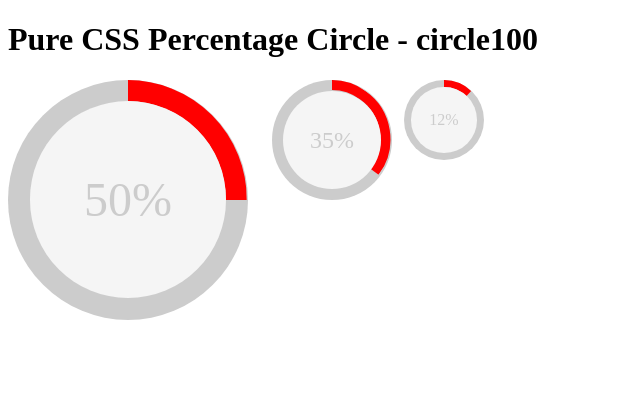
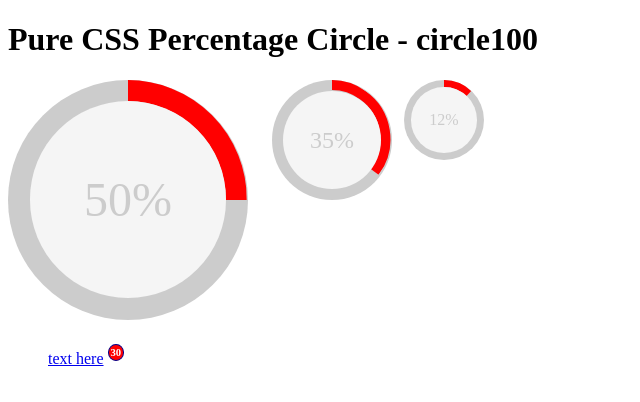
Before and after one commit to leotheobald/circleless, a website: page index.html in a window 1280 px wide. Shown: the full height of the page, 0-640 px from the left. Drawn offline with Linux system fonts and the light colour scheme.

Commit message:
added html snippet for basket count plus some less styling

```diff
--- a/assets/js/input.js
+++ b/assets/js/input.js
@@ -1,7 +1,7 @@
-$(document).ready(function() {
-    console.log( "ready!" );
-
-    // Take the form input value and apply it to cthe p** class and span text.
-    //bbb;
-
-});
+// $(document).ready(function() {
+//     console.log( "ready!" );
+//
+//     // Take the form input value and apply it to cthe p** class and span text.
+//     //bbb;
+//
+// });
--- a/assets/less/circle.less
+++ b/assets/less/circle.less
@@ -191,3 +191,29 @@
     }
 
 }
+
+.test {
+  clear: both;
+  li {
+    display: inline;
+  }
+  sup {
+    text-align: center;
+    width: 15px;
+    height: 15px;
+    span {
+      border: 1px solid;
+      border-radius: 50%;
+      border-color: darkblue;
+      background-color: red;
+      color: white;
+      font-weight: 600;
+      font-size: 0.8em;
+      padding: 2px;
+      display: table-cell;
+      vertical-align: middle;
+    }
+
+  }
+
+}
--- a/index.html
+++ b/index.html
@@ -49,6 +49,14 @@
 
             </div>
             <!-- /default -->
+            <div class="test">
+              <ul>
+                <li>
+                  <a href="#">text here</a>
+                  <sup><span>30</span></sup>
+                </li>
+              </ul>
+            </div>
 
         </div>
 
```
Also changed, not shown: dist/css/styles.css, dist/js/input.js.
